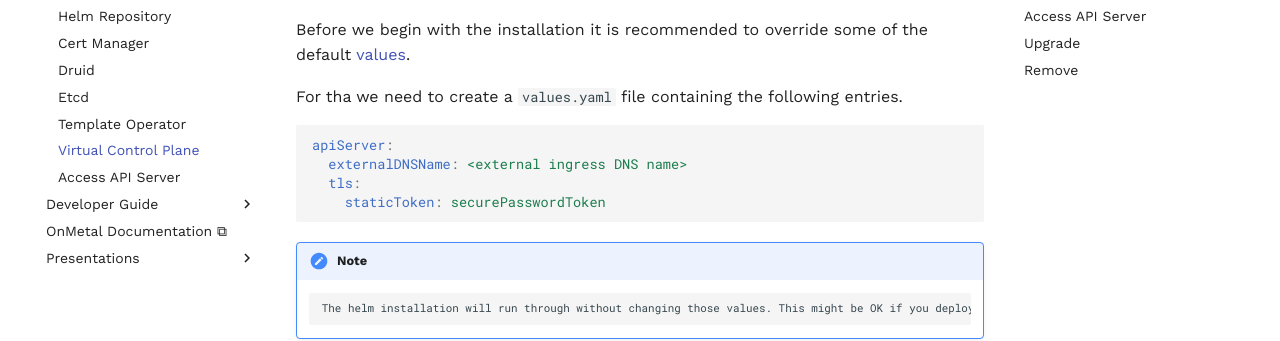
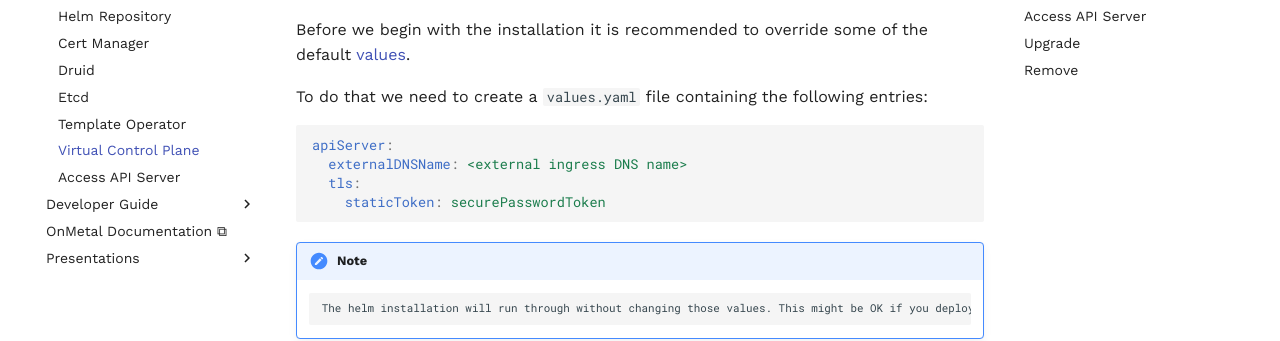
Before and after one commit to ironcore-scrapyard/virtual-controlplane, an MkDocs documentation site: the page built from docs/usage/vc.md, in a window 1280 px wide and 900 px high, scrolled down 308 px. Shown: the part 173-514 px from the top of the window. Built offline with MkDocs 1.6.1 and Material for MkDocs 9.7.7, drawn with Linux system fonts in a browser that asks for light colours; comment, search, counter and statistics services are not loaded.

Commit message:
Update docs/usage/vc.md
Co-authored-by: EvgeniaOrfeeva <71518772+EvgeniaOrfeeva@users.noreply.github.com>

````diff
--- a/docs/usage/vc.md
+++ b/docs/usage/vc.md
@@ -12,7 +12,7 @@ building blocks of our virtual Kubernetes cluster.
 
 Before we begin with the installation it is recommended to override some of the default [values](https://github.com/onmetal/virtual-controlplane/blob/main/charts/virtual-controlplane/values.yaml).
 
-For tha we need to create a `values.yaml` file containing the following entries.
+To do that we need to create a `values.yaml` file containing the following entries:
 
 ```yaml
 apiServer:
````
